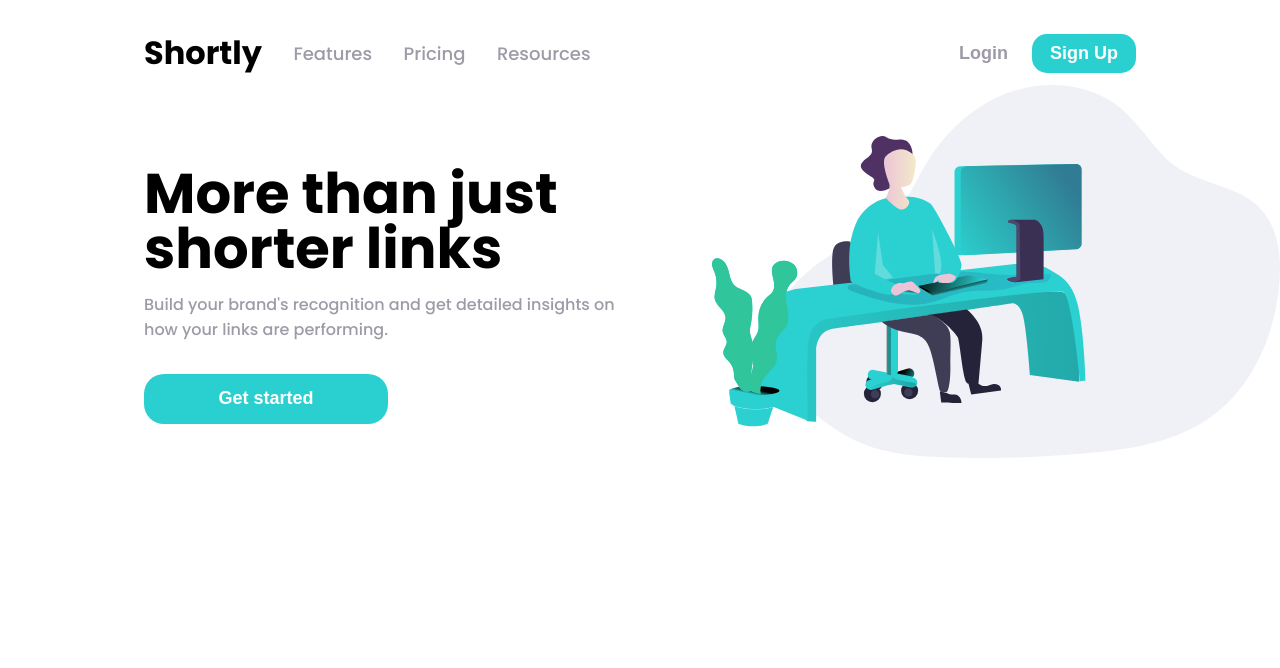
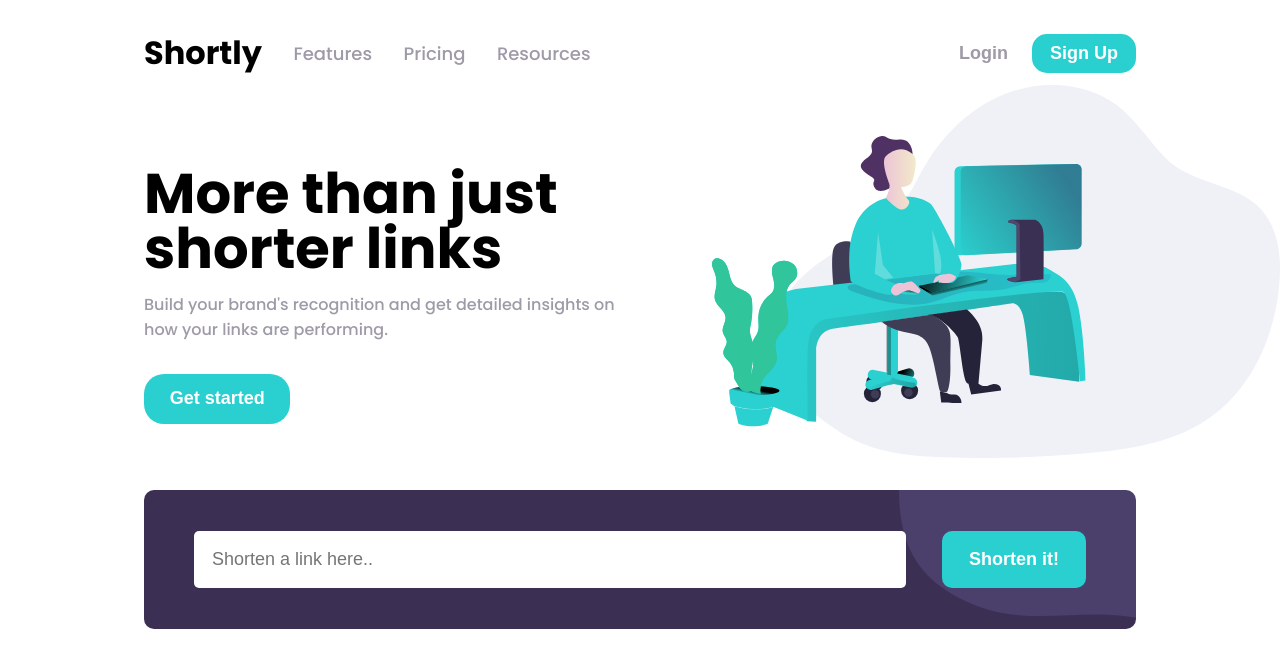
Before and after one commit to dariuskul/url-shortener, a React (Create React App) app: page / in a window 1280 px wide. Shown: the top 668 px of the page. Built offline with nearby package versions, Linux system fonts and the light colour scheme.

Commit message:
input done

```diff
--- a/src/App.js
+++ b/src/App.js
@@ -1,5 +1,6 @@
 import Header from "./components/Header/Header";
 import Hero from "./components/Hero/Hero";
+import Input from "./components/Input/Input";
 
 
 function App() {
@@ -7,6 +8,7 @@ function App() {
     <div className="App">
       <Header/>
       <Hero/>
+      <Input/>
     </div>
   );
 }
--- a/src/components/Hero/hero.css
+++ b/src/components/Hero/hero.css
@@ -61,6 +61,7 @@
 
   .hero__typography > button {
     margin-left:initial;
+    width: 30%;
   }
 
   .hero__img{
--- /dev/null
+++ b/src/components/Input/Input.jsx
@@ -0,0 +1,14 @@
+
+import './input.css'
+const Input = () => {
+    return(
+        <section className='input__section'>
+            <form className="link__form" action="">
+                <input className="link__child" type="text" placeholder='Shorten a link here..' />
+                <button className="link__child">Shorten it!</button>
+            </form>
+        </section>
+    )
+}
+
+export default Input;
--- /dev/null
+++ b/src/components/Input/input.css
@@ -0,0 +1,71 @@
+.input__section {
+  background-color: var(--violet);
+  background-image: url(../../assets/bg-shorten-mobile.svg);
+  background-repeat: no-repeat;
+  background-position: top right;
+  margin-top: 1em;
+  margin-left: 1em;
+  margin-right: 1em;
+  border-radius: 10px;
+}
+
+input:hover {
+  border: none;
+}
+
+form {
+  display: flex;
+  flex-direction: column;
+  align-items: center;
+  padding: 1em;
+}
+
+.link__child {
+  margin-right: 1em;
+  margin-left: 1em;
+  margin-top: 0.5em;
+  margin-bottom: 0.5em;
+}
+
+.link__form > input {
+  text-decoration: none;
+  width: 90%;
+  border: none;
+  border-radius: 5px;
+  box-shadow: none;
+  font-size: 18px;
+  padding: 1em;
+}
+
+.link__form > button {
+  border: none;
+  background-color: var(--cyan);
+  color: white;
+  white-space: nowrap;
+  border-radius: 10px;
+  width: 100%;
+  padding: 1em;
+  padding-right: 1.5em;
+  padding-left: 1.5em;
+}
+
+@media (min-width: 905px) {
+  .input__section {
+    margin-left: 9em;
+    margin-right: 9em;
+    padding: 1em;
+    margin-top: 2em;
+  }
+  .link__form {
+    flex-direction: row;
+    justify-content: center;
+  }
+
+  .link__form > button {
+      width: initial;
+  }
+  .link__form > input {
+    width: 90%;
+    padding: 1em;
+  }
+}
```
